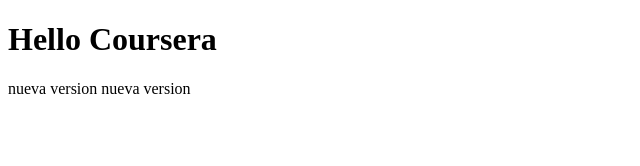
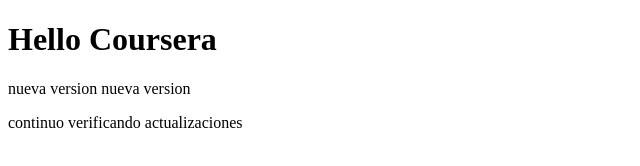
Before and after one commit to manelly67/coursera-test, a plain HTML site: page index.html in a window 1280 px wide. Shown: the whole page, without its empty margins (0-640 px from the left). Drawn offline with Linux system fonts and the light colour scheme.

Commit message:
siguiente version.

```diff
--- a/index.html
+++ b/index.html
@@ -7,7 +7,7 @@
 <body>
 <h1>Hello Coursera</h1>
 <p> nueva version nueva version</p>
-
+<p> continuo verificando actualizaciones </p>
 
 </body>
 </html>
```
